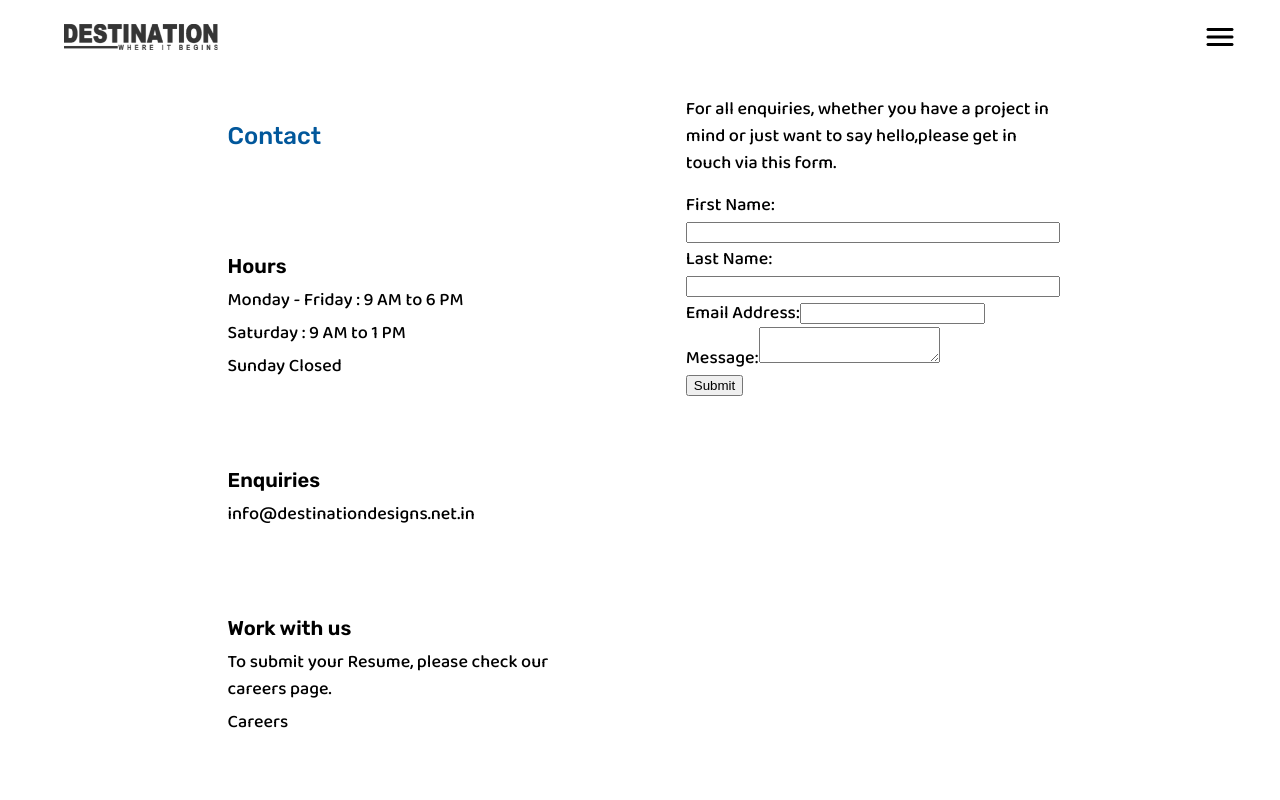
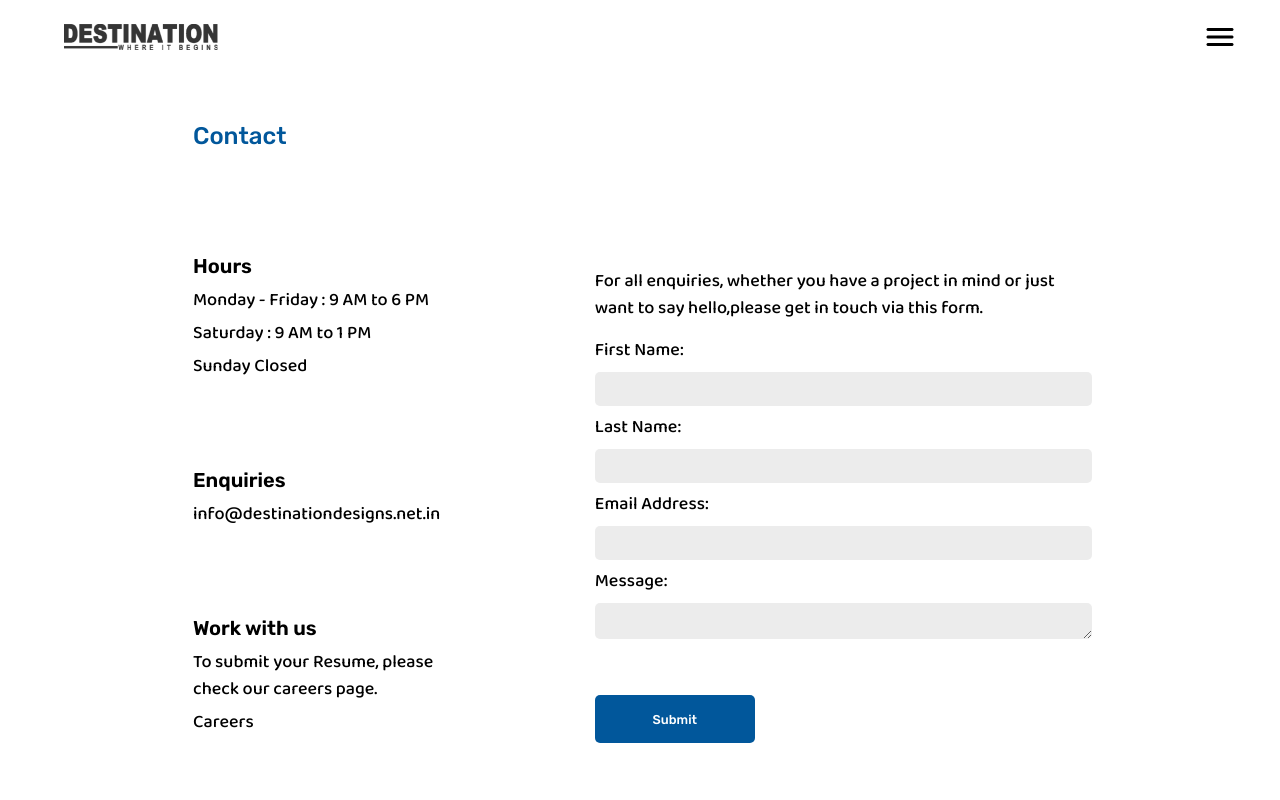
Before and after one commit to s3dman/dd-pwa, a React (Vite) app in the folder client/: page /contact in a window 1280 px wide. Shown: the top 800 px of the page. Built offline with nearby package versions, Linux system fonts and the light colour scheme.

Commit message:
career changes

```diff
--- a/client/src/routes/Contact.jsx
+++ b/client/src/routes/Contact.jsx
@@ -42,7 +42,7 @@ const Contact = () => {
             <p>Careers</p>
           </div>
         </div>
-        <div className="column right-column">
+        <div className="column-right-column">
           <p>
             For all enquiries, whether you have a project in mind or just want
             to say hello,please get in touch via this form.
@@ -53,6 +53,7 @@ const Contact = () => {
               <label htmlFor="firstName">First Name:</label>
               <input
                 type="text"
+                className="box-color"
                 id="firstName"
                 name="firstName"
                 value={formData.firstName}
@@ -64,6 +65,7 @@ const Contact = () => {
               <label htmlFor="lastName">Last Name:</label>
               <input
                 type="text"
+                className="box-color"
                 id="lastName"
                 name="lastName"
                 value={formData.lastName}
@@ -74,6 +76,7 @@ const Contact = () => {
             <div>
               <label htmlFor="email">Email Address:</label>
               <input
+                className="box-color"
                 type="email"
                 id="email"
                 name="email"
@@ -85,6 +88,7 @@ const Contact = () => {
             <div>
               <label htmlFor="message">Message:</label>
               <textarea
+                className="box-color"
                 id="message"
                 name="message"
                 value={formData.message}
@@ -92,7 +96,9 @@ const Contact = () => {
                 required
               />
             </div>
-            <button type="submit">Submit</button>
+            <button type="submit" id="form-button">
+              Submit
+            </button>
           </form>
         </div>
       </div>
--- a/client/src/styles/Contact.css
+++ b/client/src/styles/Contact.css
@@ -68,6 +68,7 @@ p {
 .two-column-container {
   display: flex;
   justify-content: space-between;
+  background-color: white;
 }
 
 .column {
@@ -77,7 +78,7 @@ p {
 
 .left-column {
   background-color: #ffffff;
-  padding-left: 17.7%;
+  padding-left: 15%;
   padding-right: 7%;
   padding-top: 6%;
   text-align: left;
@@ -100,3 +101,44 @@ p {
 .WWS {
   margin-bottom: 97px;
 }
+
+.box-color {
+  /* background-color: #d9d9d980;
+  border-radius: 5px;
+  border: 0px;
+  width: 100px; */
+  width: 100%;
+  height: 2rem;
+  /* top: 415px;
+  left: 970px; */
+  border-radius: 5px;
+  font-family: "Baloo 2", sans-serif;
+  font-size: 0.9rem;
+  margin: 0.5rem;
+  margin-left: 0px;
+  background-color: #d9d9d980;
+  border: 0px;
+  color: #505050;
+  float: left;
+}
+
+.column-right-column {
+  margin-top: 250px;
+  background-color: white;
+  margin-right: 15%;
+  margin-left: 5%;
+}
+
+#form-button {
+  background-color: #01579b;
+  margin-top: 3rem;
+  width: 10rem;
+  height: 3rem;
+  /* top: 774px;
+  left: 970px; */
+  border-radius: 5px;
+  color: white;
+  border: 0px;
+  font-family: "Rubik", sans-serif;
+  font-size: 0.8rem;
+}
```
